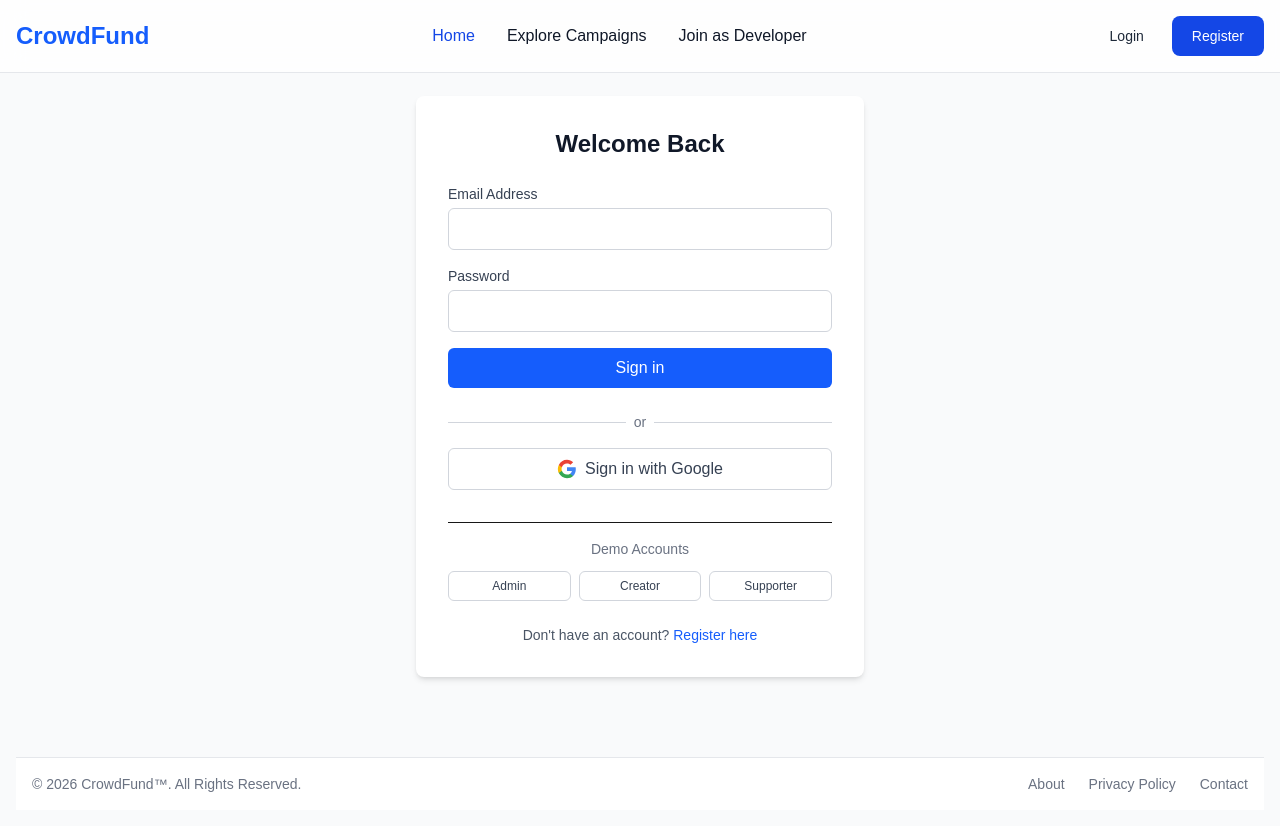
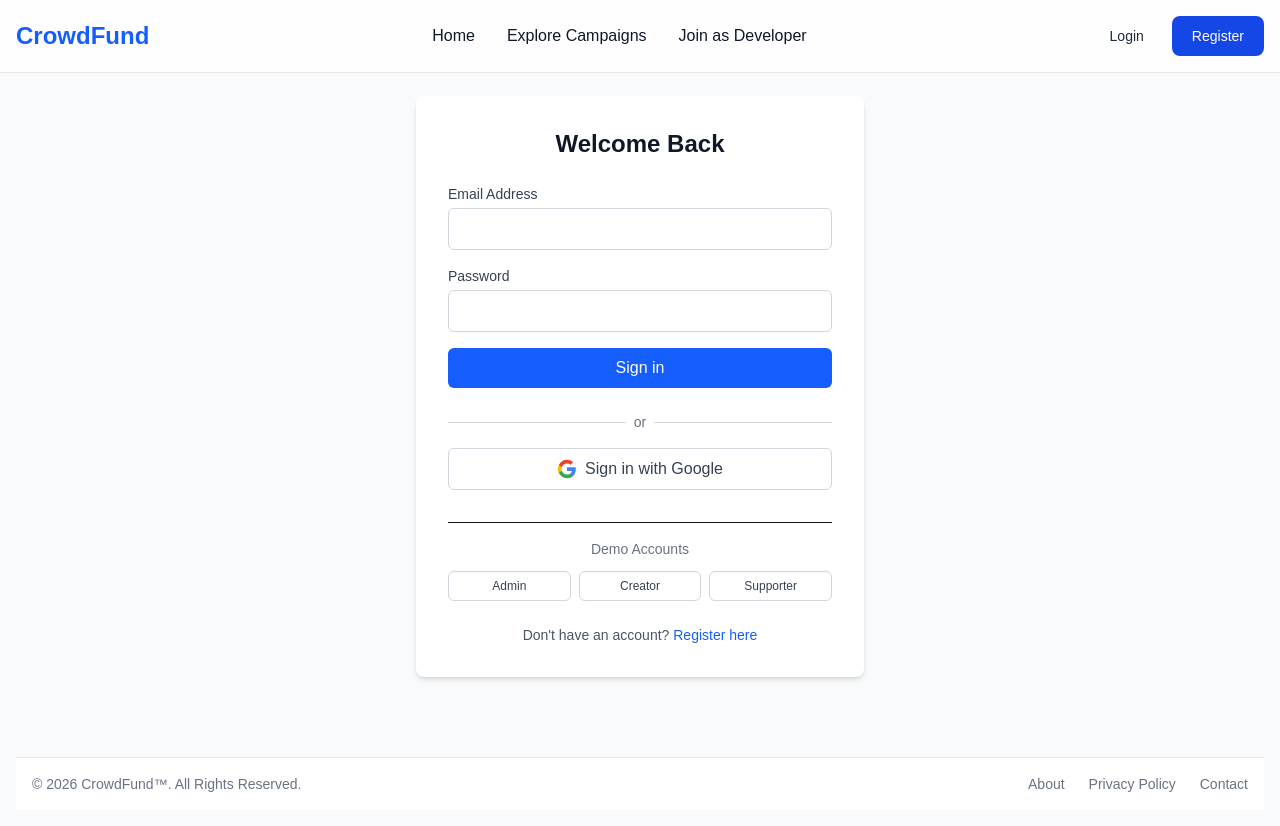
Before and after one commit to with-ph-b13/CrowdFund, a Next.js app in the folder client/: page /login in a window 1280 px wide. Built offline with nearby package versions, Linux system fonts and the light colour scheme.

Commit message:
fix(client): make navbar active tab color dynamic

```diff
--- a/client/src/components/layout/Navbar.tsx
+++ b/client/src/components/layout/Navbar.tsx
@@ -1,9 +1,10 @@
-import React from 'react';
 import Link from 'next/link';
+import { usePathname } from 'next/navigation';
 import { useAuth } from '@/context/AuthContext';
 
 const Navbar = () => {
   const { user, logout } = useAuth();
+  const pathname = usePathname();
 
   return (
     <nav className="fixed w-full z-50 top-0 start-0 border-b border-gray-200 bg-white/80 backdrop-blur-md">
@@ -28,10 +29,10 @@ const Navbar = () => {
         <div className="items-center justify-between hidden w-full md:flex md:w-auto md:order-1" id="navbar-sticky">
           <ul className="flex flex-col p-4 md:p-0 mt-4 font-medium border border-gray-100 rounded-lg md:space-x-8 rtl:space-x-reverse md:flex-row md:mt-0 md:border-0">
             <li>
-              <Link href="/" className="block py-2 px-3 text-white bg-blue-700 rounded md:bg-transparent md:text-blue-700 md:p-0" aria-current="page">Home</Link>
+              <Link href="/" className={`block py-2 px-3 rounded md:p-0 ${pathname === '/' ? 'text-white bg-blue-700 md:bg-transparent md:text-blue-700' : 'text-gray-900 hover:bg-gray-100 md:hover:bg-transparent md:hover:text-blue-700'}`} aria-current="page">Home</Link>
             </li>
             <li>
-              <Link href="/explore" className="block py-2 px-3 text-gray-900 rounded hover:bg-gray-100 md:hover:bg-transparent md:hover:text-blue-700 md:p-0">Explore Campaigns</Link>
+              <Link href="/explore" className={`block py-2 px-3 rounded md:p-0 ${pathname === '/explore' ? 'text-white bg-blue-700 md:bg-transparent md:text-blue-700' : 'text-gray-900 hover:bg-gray-100 md:hover:bg-transparent md:hover:text-blue-700'}`}>Explore Campaigns</Link>
             </li>
             <li>
               <a href="https://github.com/with-ph-b13/CrowdFund" target="_blank" rel="noreferrer" className="block py-2 px-3 text-gray-900 rounded hover:bg-gray-100 md:hover:bg-transparent md:hover:text-blue-700 md:p-0">Join as Developer</a>
```
